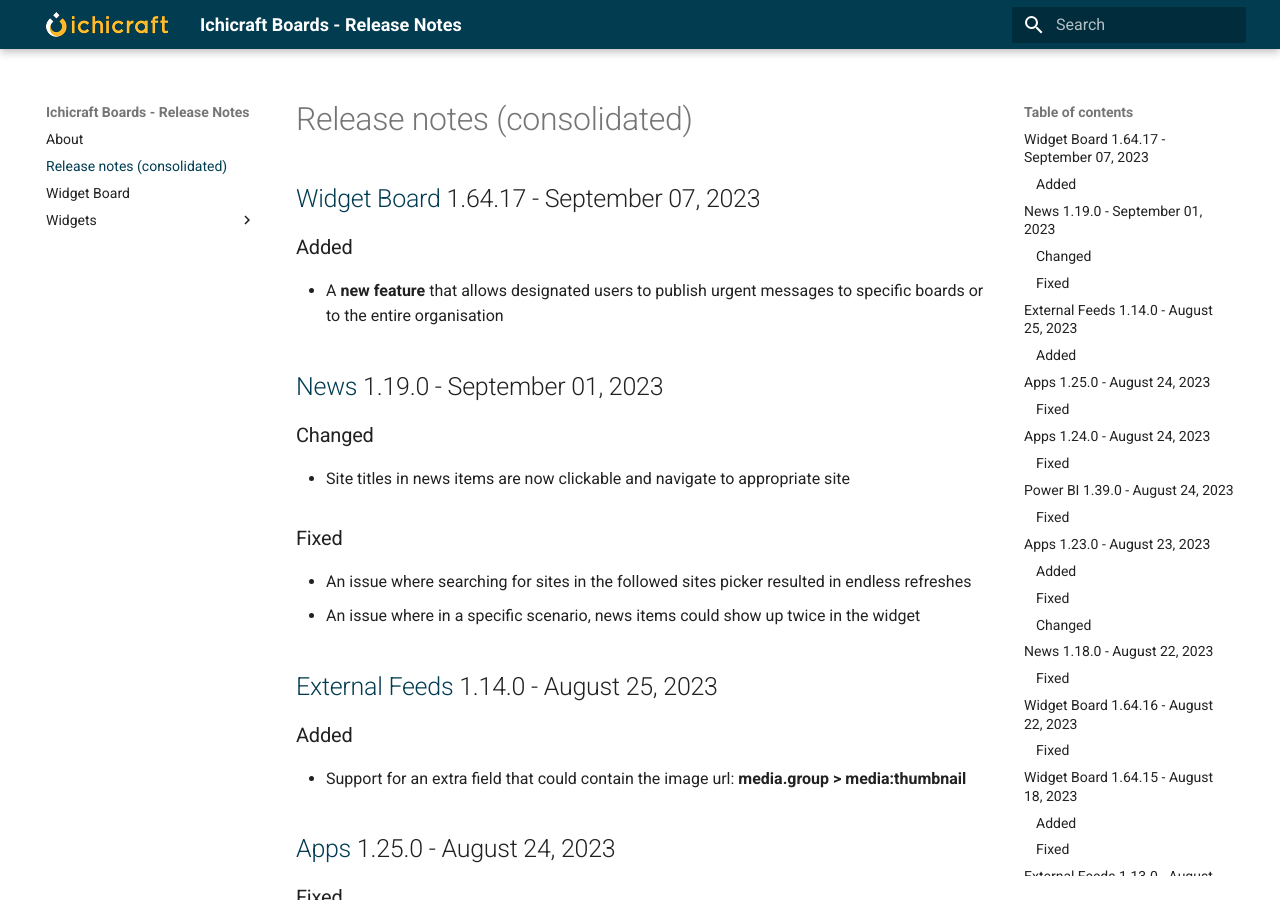
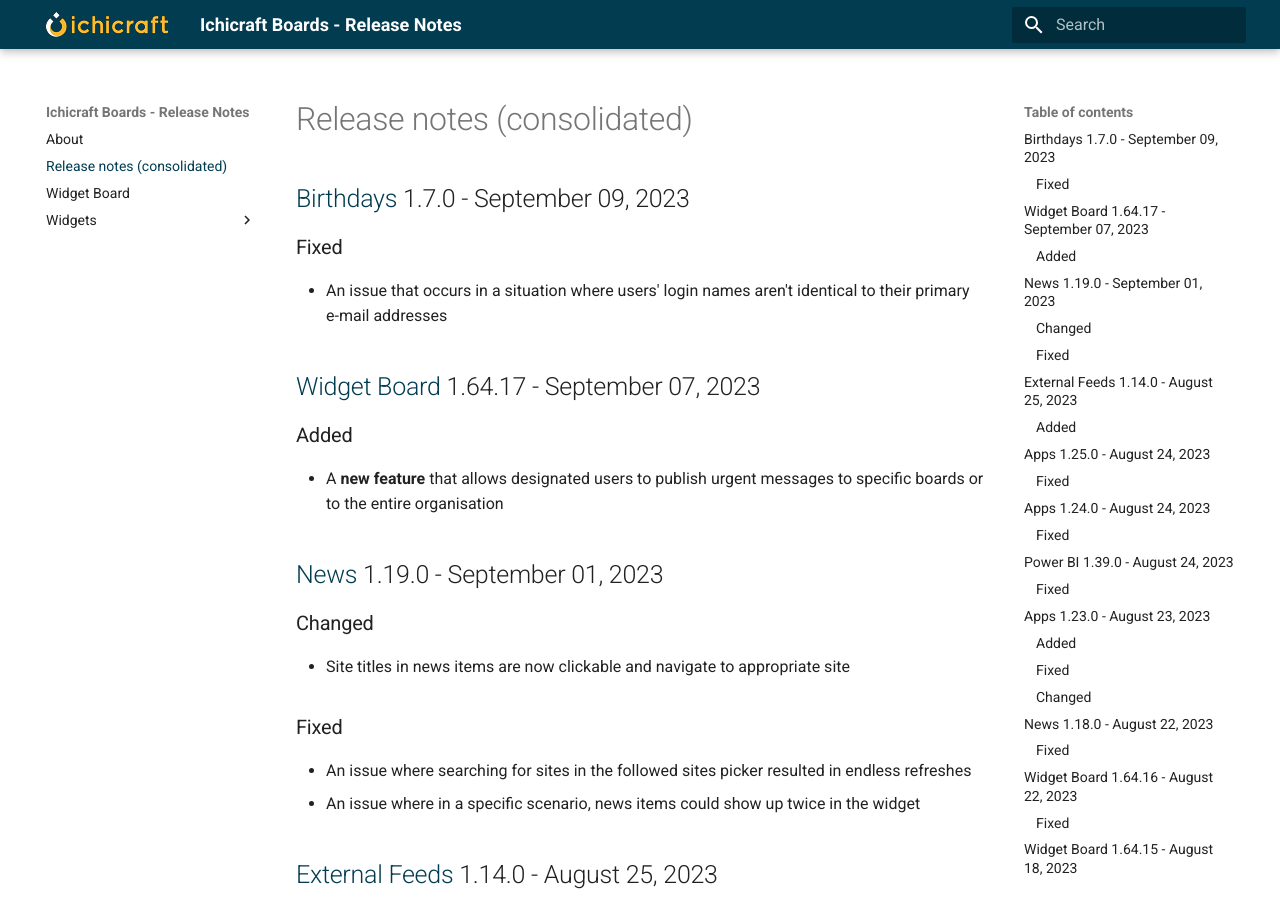
Before and after one commit to ichicraft/widgets-docs, an MkDocs documentation site: the page built from docs/Release-notes-(consolidated).md, in a window 1280 px wide and 900 px high. Built offline with MkDocs 1.6.1 and Material for MkDocs 9.7.7, drawn with Linux system fonts in a browser that asks for light colours.

Commit message:
Release notes updated by BuildService

```diff
--- a/docs/Release-notes-(consolidated).md
+++ b/docs/Release-notes-(consolidated).md
@@ -1,3 +1,8 @@
+## [Birthdays](./Widgets/Birthdays.md) 1.7.0 - September 09, 2023
+
+### Fixed
+- An issue that occurs in a situation where users&#x27; login names aren&#x27;t identical to their primary e-mail addresses
+
 ## [Widget Board](./Widget Board.md) 1.64.17 - September 07, 2023
 
 ### Added
```
Also changed, not shown: docs/Widgets/Birthdays.md (+5 -0 lines).
